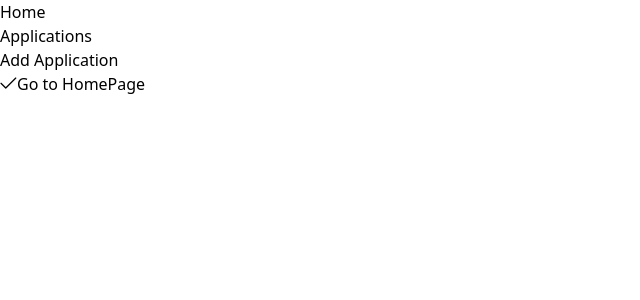
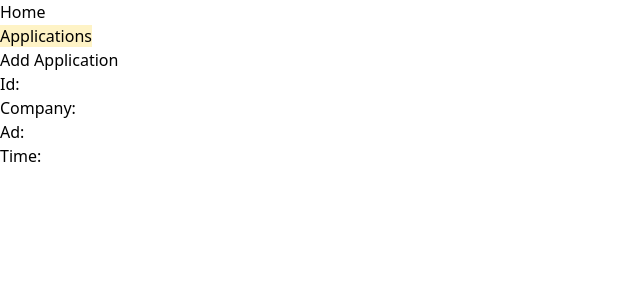
Before and after one commit to churris43/simple-vuejs-expressjs-app, a Vue app in the folder frontend/: page /application/1 in a window 1280 px wide. Shown: the top 300 px of the page, without its empty margins (0-640 px from the left). Built offline with nearby package versions, Linux system fonts and the light colour scheme; no server answers.

Commit message:
Page to display a single application

```diff
--- a/frontend/src/components/ApplicationListing.vue
+++ b/frontend/src/components/ApplicationListing.vue
@@ -1,6 +1,7 @@
 <script setup lang="ts">
     import { DefineProps, ref, computed } from 'vue';
     import { format, parseISO } from 'date-fns';
+    import { RouterLink } from 'vue-router';
 
     const props = defineProps({
         application: Object,
@@ -28,7 +29,7 @@
 </script>
 
 <template>
-    <span>Id: {{ application.id }}</span><br>
+    <RouterLink :to="'/application/'+application.id">Id: {{ application.id }}</RouterLink><br>
     <span>Company: {{ application.companyName }}</span><br>
     <span>Ad: {{ truncatedAd }}</span><br>
     <button class="bg-blue-500 hover:bg-blue-700 text-white font-bold py-2 px-4 rounded" @click="toggleFullAd">
--- a/frontend/src/components/Navbar.vue
+++ b/frontend/src/components/Navbar.vue
@@ -1,24 +1,32 @@
 <script setup lang="ts">
 import { RouterLink, useRoute } from 'vue-router';
 
-const isActiveLink = (routePath: string): boolean =>   {
+const isActiveLink = (routePath: [string]): boolean =>   {
     const route = useRoute();
-    return route.path === routePath;
+    // This highlights when the route is /application/:id
+    // This can be improved, maybe by using regex
+    if (route.path.startsWith("/application/")) {
+        if (routePath.find(path => path.startsWith("/application/")))
+            return true;
+    }
+
+    return routePath.includes(route.path);
 }
 </script>
 
 <template>
     <ul>
         <li><RouterLink
-            :class="[isActiveLink('/') ? 'bg-amber-100' : '']"
+            :class="[isActiveLink(['/']) ? 'bg-amber-100' : '']"
             to="/">Home</RouterLink>
         </li>
         <li><RouterLink
-            :class="[isActiveLink('/applications') ? 'bg-amber-100' : '']"
+            :class="[isActiveLink(['/applications', '/application/*'])
+            ? 'bg-amber-100' : '']"
              to="/applications">Applications</RouterLink>
         </li>
         <li><RouterLink
-            :class="[isActiveLink('/new') ? 'bg-amber-100' : '']"
+            :class="[isActiveLink(['/new']) ? 'bg-amber-100' : '']"
             to="/new">Add Application</RouterLink>
         </li>
     </ul>
--- a/frontend/src/router/index.ts
+++ b/frontend/src/router/index.ts
@@ -2,6 +2,7 @@ import { createRouter, createWebHistory } from 'vue-router';
 import HomeView from '../views/HomeView.vue';
 import ApplicationsView from '../views/ApplicationsView.vue';
 import NewApplicationView from '../views/NewApplicationView.vue';
+import ApplicationView from '../views/ApplicationView.vue';
 import NotFound from '../views/NotFound.vue';
 
 const router = createRouter({
@@ -11,6 +12,11 @@ const router = createRouter({
             path: '/',
             name: 'home',
             component: HomeView,
+        },
+        {
+            path: '/application/:id',
+            name: 'view-application',
+            component: ApplicationView,
         },
         {
             path: '/applications',
--- /dev/null
+++ b/frontend/src/views/ApplicationView.vue
@@ -0,0 +1,40 @@
+<script setup lang="ts">
+    import { ref, onMounted } from 'vue';
+    import { useRoute } from 'vue-router';
+    import { format, parseISO } from 'date-fns';
+    import axios from 'axios';
+
+    const route = useRoute();
+
+    const applicationId: number = route.params['id'];
+
+    let create_time_formated: string = ref("");
+
+    const application = ref(Object);
+
+    // Helper function to format dates
+    const formatDate = (mysqlDatetime: string): string => {
+        const isoDate = mysqlDatetime.replace(' ', 'T')
+        return format(parseISO(isoDate), 'dd/MM/yyyy HH:mm')
+    };
+
+    onMounted(async () => {
+        try {
+            const response = await axios.get('http://localhost/api/application/'+applicationId);
+            application.value = response.data;
+            create_time_formated = formatDate(application.value.create_time);
+        } catch (error) {
+            console.log('Error fetching applications', error)
+        }
+    })
+
+</script>
+
+<template>
+    <span>Id: {{ application.id }}</span><br>
+    <span>Company: {{ application.companyName }}</span><br>
+    <span>Ad: {{ application.ad }}</span><br>
+    <span>Time: {{ create_time_formated }}</span><br><br>
+
+
+</template>
```
